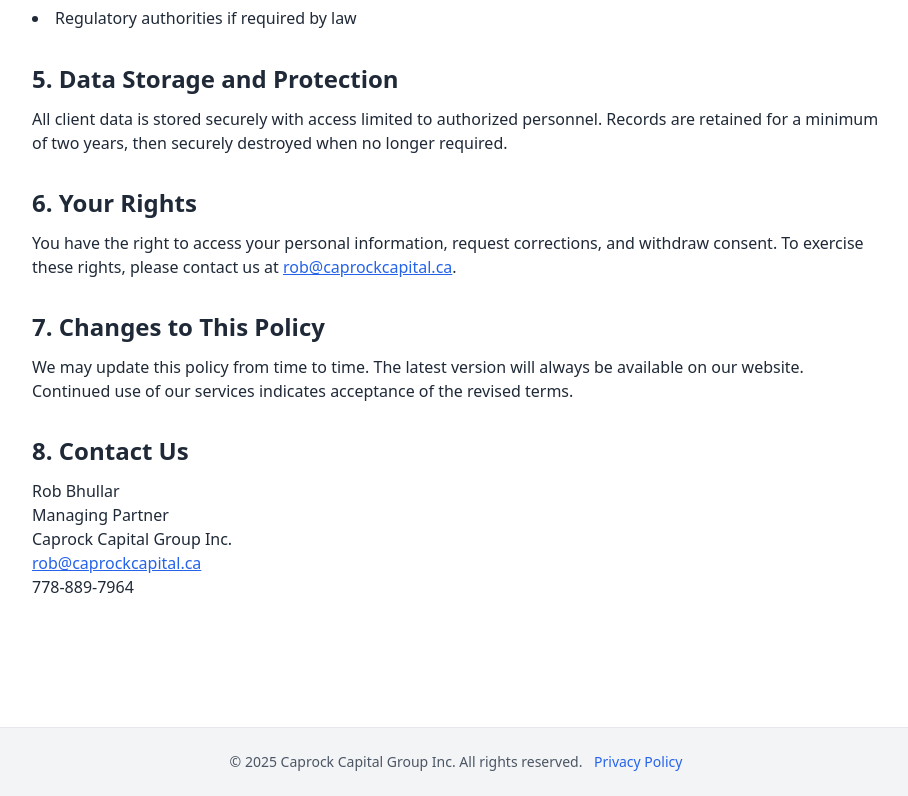
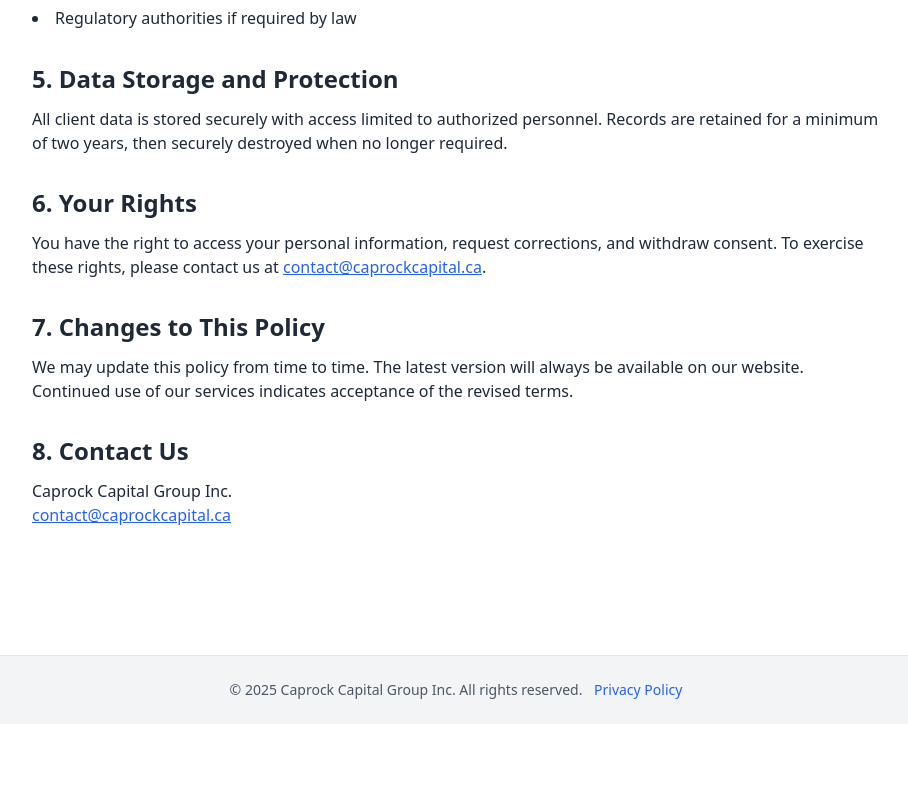
Before and after one commit to rbhullar2000/caprock-site, a Next.js app: page /privacy-policy in a window 1280 px wide. Shown: the part 990-1786 px from the top of the page, without its empty margins (184-1092 px from the left). After the commit the page ends 1714 px from the top, so only its background shows below. Built offline with nearby package versions, Linux system fonts and the light colour scheme.

Commit message:
Update page.tsx

```diff
--- a/app/privacy-policy/page.tsx
+++ b/app/privacy-policy/page.tsx
@@ -60,7 +60,7 @@
       <Section title="6. Your Rights">
         <p>
           You have the right to access your personal information, request corrections, and withdraw consent. To exercise
-          these rights, please contact us at <a href="mailto:rob@caprockcapital.ca" className="text-blue-600 underline">rob@caprockcapital.ca</a>.
+          these rights, please contact us at <a href="mailto:rob@caprockcapital.ca" className="text-blue-600 underline">contact@caprockcapital.ca</a>.
         </p>
       </Section>
 
@@ -73,11 +73,8 @@
 
       <Section title="8. Contact Us">
         <p>
-          Rob Bhullar<br />
-          Managing Partner<br />
           Caprock Capital Group Inc.<br />
-          <a href="mailto:rob@caprockcapital.ca" className="text-blue-600 underline">rob@caprockcapital.ca</a><br />
-          778-889-7964
+          <a href="mailto:contact@caprockcapital.ca" className="text-blue-600 underline">contact@caprockcapital.ca</a><br />
         </p>
       </Section>
     </main>
```
